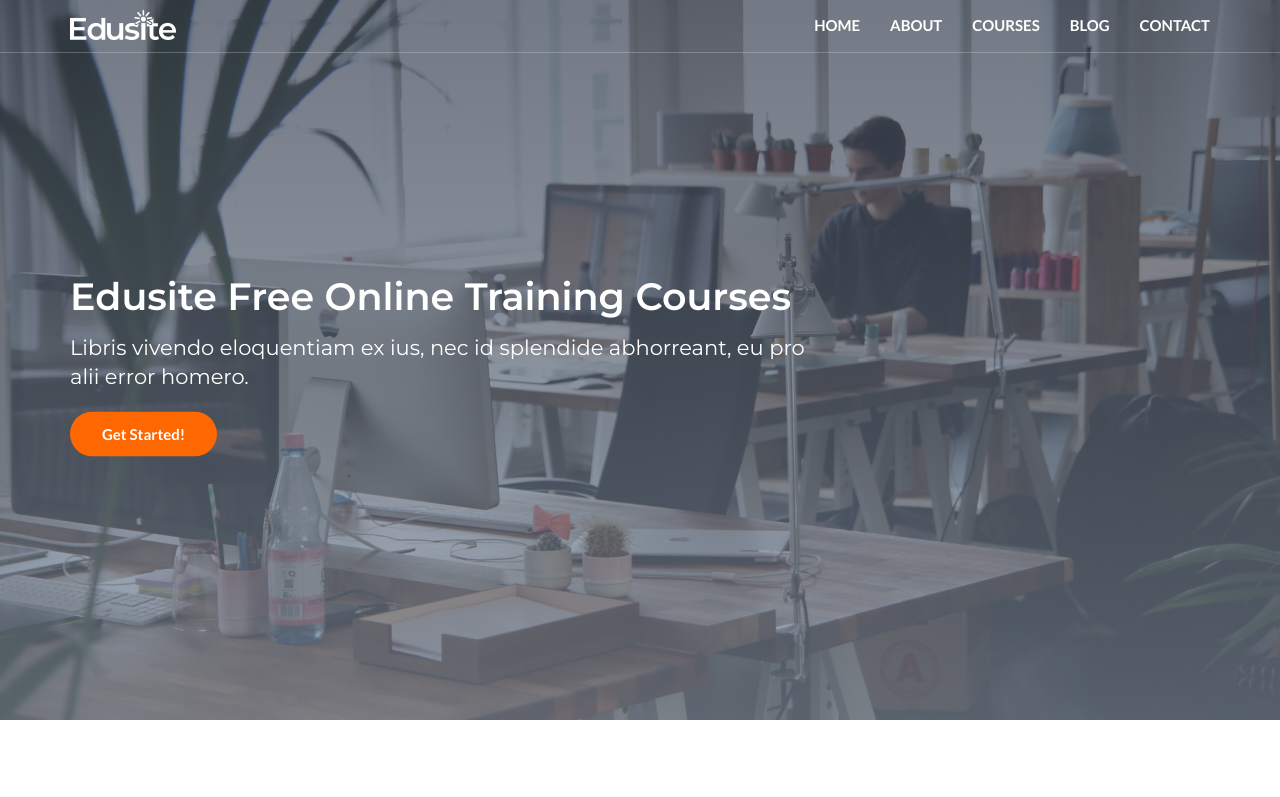
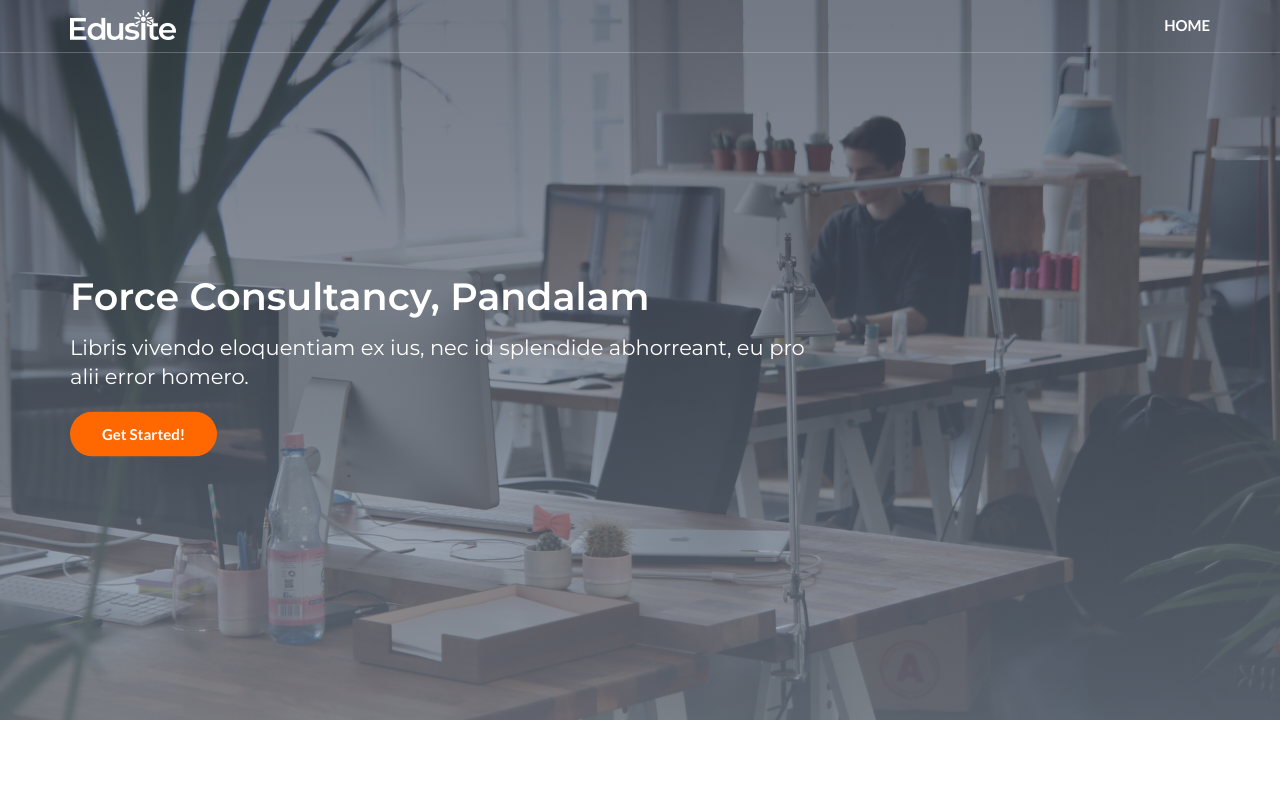
Before and after one commit to anishpdm/Force-Web, a plain HTML site: page index.html in a window 1280 px wide. Shown: the top 797 px of the page. Drawn offline with Linux system fonts and the light colour scheme.

Commit message:
Update index.html

```diff
--- a/index.html
+++ b/index.html
@@ -6,7 +6,7 @@
 		<meta name="viewport" content="width=device-width, initial-scale=1">
 		 <!-- The above 3 meta tags *must* come first in the head; any other head content must come *after* these tags -->
 
-		<title>HTML Education Template</title>
+		<title> Force Consultancy, Pandalam </title>
 
 		<!-- Google font -->
 		<link href="https://fonts.googleapis.com/css?family=Lato:700%7CMontserrat:400,600" rel="stylesheet">
@@ -54,10 +54,10 @@
 				<nav id="nav">
 					<ul class="main-menu nav navbar-nav navbar-right">
 						<li><a href="index.html">Home</a></li>
-						<li><a href="#">About</a></li>
-						<li><a href="#">Courses</a></li>
-						<li><a href="blog.html">Blog</a></li>
-						<li><a href="contact.html">Contact</a></li>
+<!-- 						<li><a href="#">About</a></li> -->
+<!-- 						<li><a href="#">Courses</a></li> -->
+<!-- 						<li><a href="blog.html">Blog</a></li>
+						<li><a href="contact.html">Contact</a></li> -->
 					</ul>
 				</nav>
 				<!-- /Navigation -->
@@ -77,7 +77,7 @@
 				<div class="container">
 					<div class="row">
 						<div class="col-md-8">
-							<h1 class="white-text">Edusite Free Online Training Courses</h1>
+							<h1 class="white-text"> Force Consultancy, Pandalam </h1>
 							<p class="lead white-text">Libris vivendo eloquentiam ex ius, nec id splendide abhorreant, eu pro alii error homero.</p>
 							<a class="main-button icon-button" href="#">Get Started!</a>
 						</div>
```
